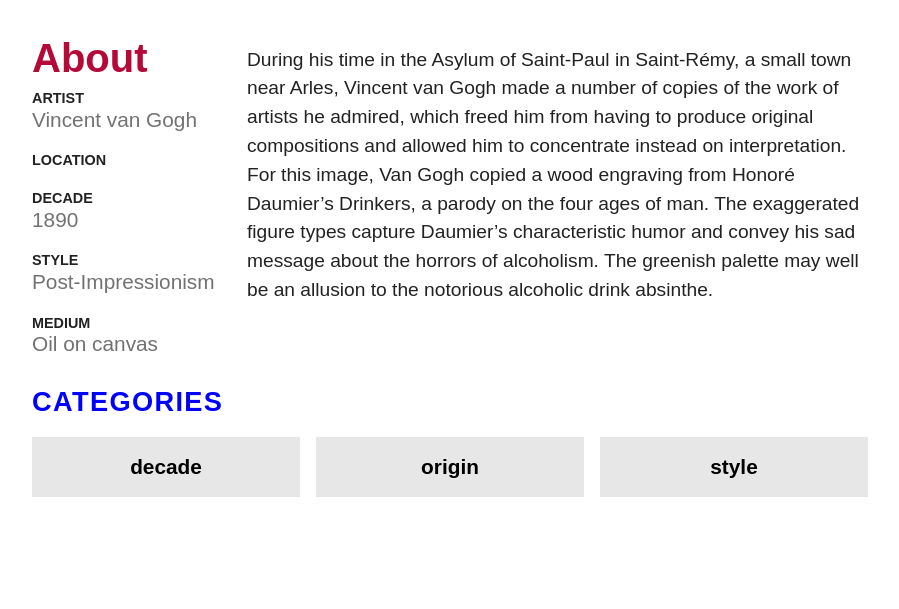
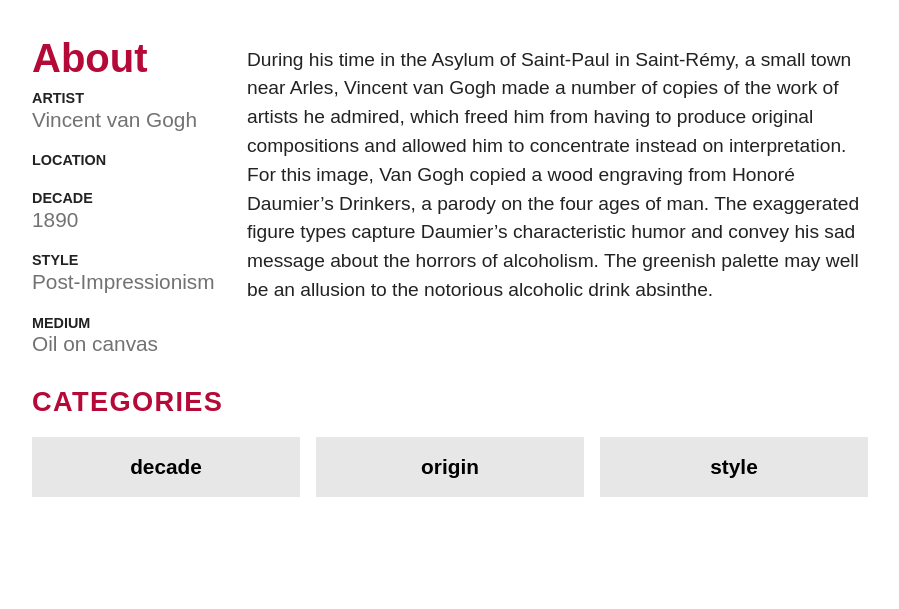
Before and after one commit to jacktollman/ChicagoArtInstitute, a Jekyll site: the page built from the_drinkers.md, in a window 1280 px wide. Shown: the part 969-1578 px from the top of the page, without its empty margins (190-1089 px from the left). Built offline with Jekyll 4.4.1, drawn with Linux system fonts in a browser that asks for light colours.

Commit message:
Update sitewide.css

```diff
--- a/css/sitewide.css
+++ b/css/sitewide.css
@@ -339,8 +339,8 @@
 	padding:0;
 	margin-top: 1px;;
 	/*padding-top:2.2em;*/
-/* 	color: #B50938; */
-	color: blue;
+	color: #B50938;
+/* 	color: blue; */
 	/*font-size: 2em;*/
 	font-weight: 600;
 	font-size: 1.7em;
```
